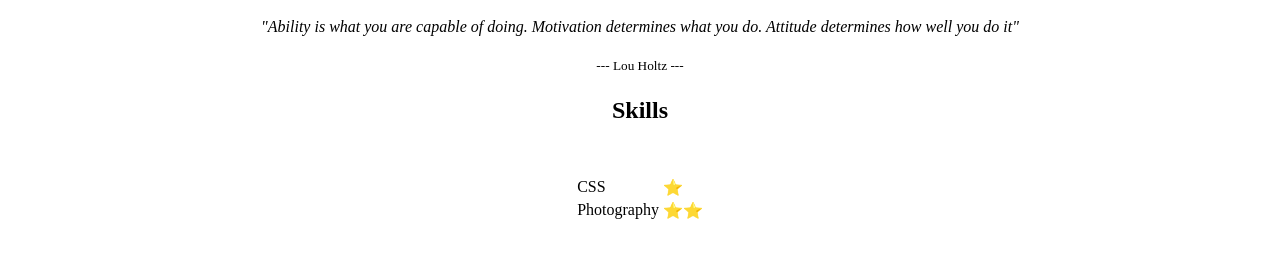
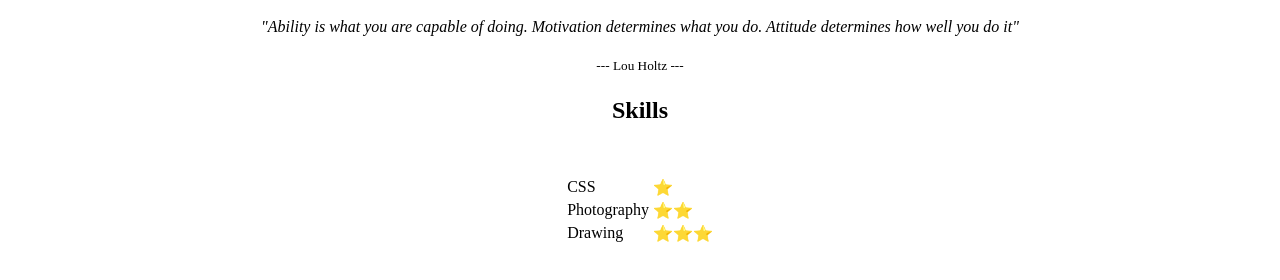
Before and after one commit to TanatchaCream/Tanatcha-Profile, a plain HTML site: page abilities.html in a window 1280 px wide. Shown: the part 156-436 px from the top of the page. Drawn offline with Linux system fonts and the light colour scheme; a web font is replaced by a local one.

Commit message:
Add files via upload

```diff
--- a/abilities.html
+++ b/abilities.html
@@ -50,6 +50,10 @@
                         <td>Photography</td>
                         <td>⭐⭐</td>
                     </tr>
+                    <tr>
+                        <td>Drawing</td>
+                        <td>⭐⭐⭐</td>
+                    </tr>
                 </table>
             </td>
         </tr>
```
